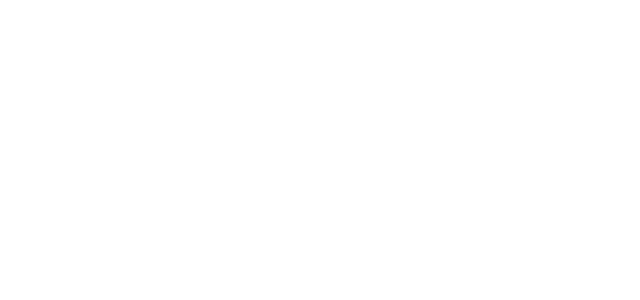
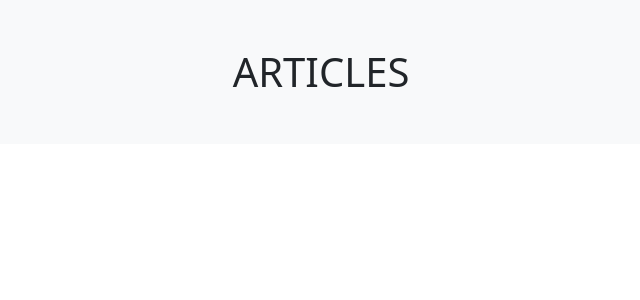
Before and after one commit to Mattia-Giacobelli/react-form, a React (Vite) app: page / in a window 1280 px wide. Shown: the top 300 px of the page, without its empty margins (319-959 px from the left). Built offline with nearby package versions, Linux system fonts and the light colour scheme.

Commit message:
Create header

```diff
--- a/src/components/Header.jsx
+++ b/src/components/Header.jsx
@@ -3,7 +3,9 @@
 
     return (
         <header>
-
+            <h1 className="text-center bg-light p-5">
+                ARTICLES
+            </h1>
         </header>
     )
 }
```
